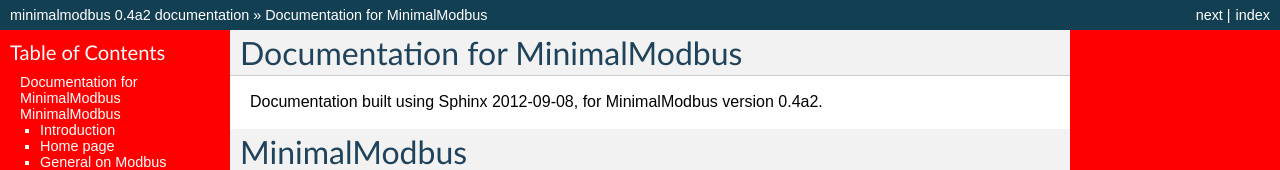
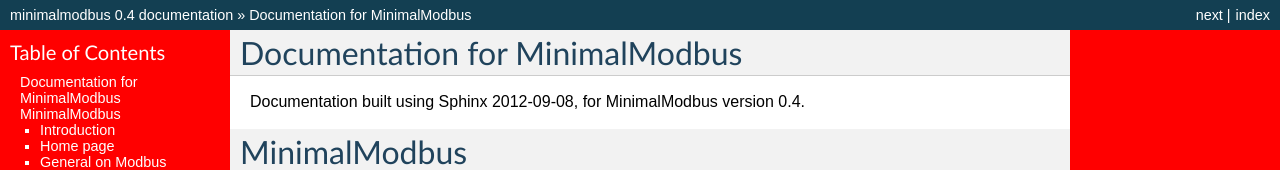
Before and after one commit to pyhys/minimalmodbus, a Sphinx documentation site: the page built from doc/index.rst, in a window 1280 px wide and 900 px high. Shown: the top 170 px of the window. Built offline with Sphinx 7.4.7, drawn with Linux system fonts in a browser that asks for light colours; pages that are not in the unit, such as notebooks, are missing from menus; some of the changed text lies outside the part shown.

```diff
--- a/CHANGES.txt
+++ b/CHANGES.txt
@@ -1,5 +1,5 @@
 
-Release 0.4.0 (2012-0?-?)
+Release 0.4 (2012-09-08)
 --------------------------
 * Read and write multiple registers.
 * Read and write floating point values.
@@ -7,6 +7,7 @@ Release 0.4.0 (2012-0?-?)
 * Read and write strings.
 * Support for negative numbers.
 * Use of the Python struct module instead of own bit-tweaking internally.
+* Improved documentation.
 
 Release 0.3.2 (2012-01-25)
 --------------------------
--- a/README.txt
+++ b/README.txt
@@ -418,6 +418,8 @@ It is pretty straight-forward to change this code if some other byte order is re
 Changing ``close_port_after_each_call`` after instantiation of ``Instrument`` might be
 problematic. Set the value ``minimalmodbus.CLOSE_PORT_AFTER_EACH_CALL=True`` immediately after ``import minimalmodbus`` instead.
 
+When running under Python2.6, for some conversion errors no exception is raised.
+For example when trying to convert a negative value to a bytestring representing an unsigned long.
 
 Support
 -------
--- a/doc/develop.rst
+++ b/doc/develop.rst
@@ -429,6 +429,10 @@ Run unit tests (in the :file:`trunk/test` directory)::
     python test_all.py
     python3 test_all.py
 
+    python2.6 test_all.py
+    python2.7 test_all.py
+    python3.2 test_all.py
+
 Test the source distribution generation (look in the :file:`PKG-INFO` file)::
 
     python setup.py sdist
--- a/minimalmodbus.py
+++ b/minimalmodbus.py
@@ -31,7 +31,7 @@ __email__    = 'pyhys@users.sourceforge.net'
 __url__      = 'http://minimalmodbus.sourceforge.net/'
 __license__  = 'Apache License, Version 2.0'
 
-__version__  = '0.4a2'
+__version__  = '0.4'
 __status__   = 'Beta'
 __revision__ = '$Rev$'
 __date__     = '$Date$'
```
Also changed, not shown: 1 other file.
